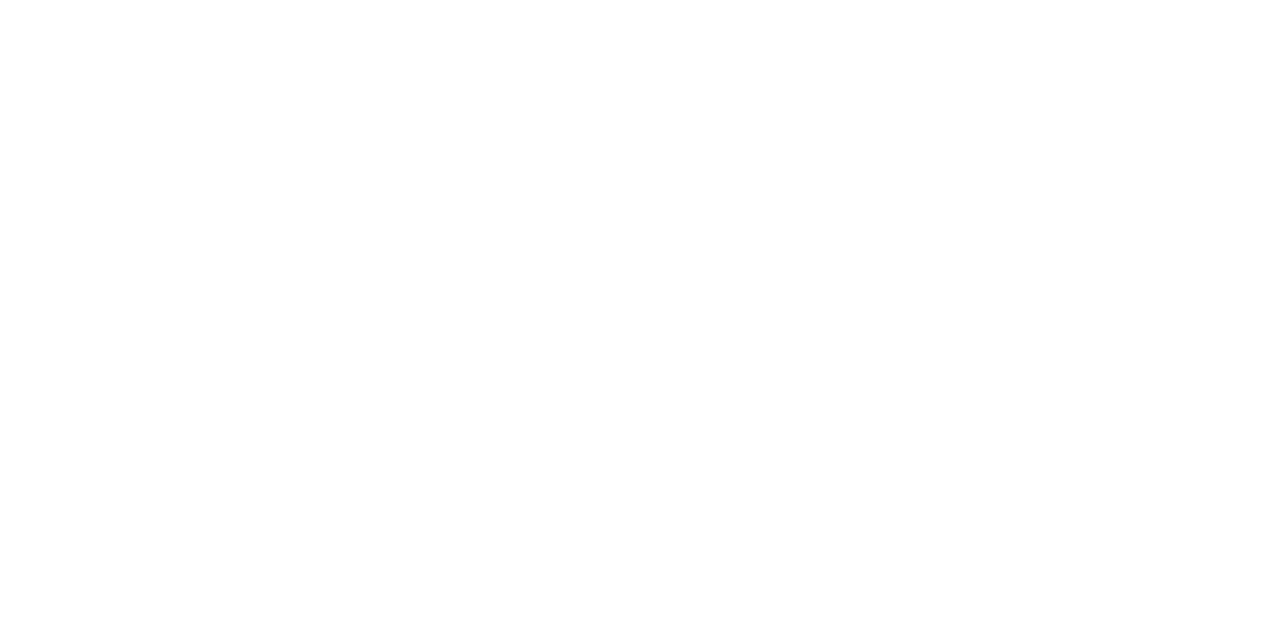
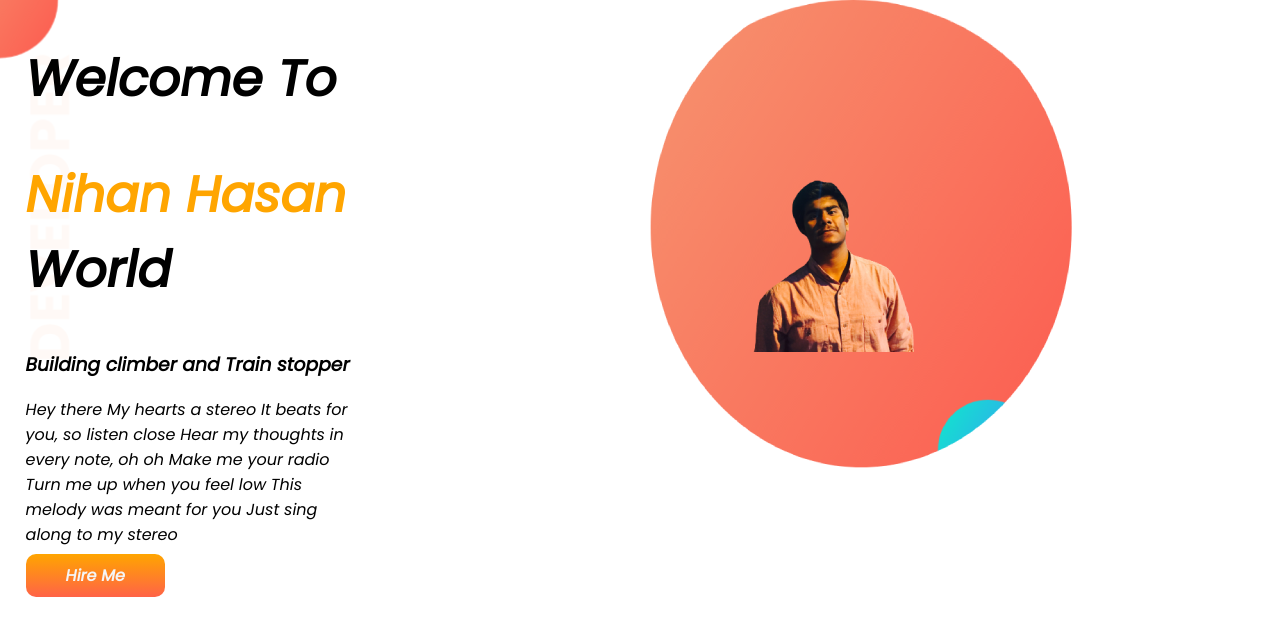
Before and after one commit to Nihanhasan/developer-portfolio, a plain HTML site: page index.html in a window 1280 px wide. Drawn offline with Linux system fonts and the light colour scheme.

Commit message:
top-banner added

```diff
--- a/index.html
+++ b/index.html
@@ -5,9 +5,34 @@
     <meta http-equiv="X-UA-Compatible" content="IE=edge">
     <meta name="viewport" content="width=device-width, initial-scale=1.0">
     <title>Nihan portfolio</title>
+    <link rel="preconnect" href="https://fonts.googleapis.com">
+<link rel="preconnect" href="https://fonts.gstatic.com" crossorigin>
+<link href="https://fonts.googleapis.com/css2?family=Poppins:ital@1&display=swap" rel="stylesheet">
     <link rel="stylesheet" href="style.css">
 </head>
 <body>
+    <section class="top-banner">
+        <div id="half-width" class="padding">
+
+            <h1>Welcome To</h1>
+            <h1><span> Nihan Hasan </span> World</h1>
+            <h3>Building climber and Train stopper</h3>
+            <p>Hey there My hearts a stereo
+                It beats for you, so listen close
+                Hear my thoughts in every note, oh oh
+                Make me your radio
+                Turn me up when you feel low
+                This melody was meant for you
+                Just sing along to my stereo</p>
+                <a class="link-button" target="_blank" rel="noopener noreferrer" href="https://www.linkedin.com/in/nihan-hasan-2a5105180/">Hire Me</a>
+
+            </div>
+                <div class="padding">
+                    <img src="images/New Project.png" alt="">
+                </div>
+    </section>
+
+
 
 </body>
 </html>
--- a/style.css
+++ b/style.css
@@ -0,0 +1,31 @@
+body{
+    font-family: 'Poppins', sans-serif;
+    margin: 0%;
+}
+h1{
+    font-size: 50px;
+}
+span{
+    color: orange;
+}
+section{
+    display: flex;
+}
+#half-width{
+    width: 50%;
+}
+.padding{
+    padding-left: 2%;
+}
+.link-button{
+    text-decoration: none;
+    background-image: linear-gradient(orange, tomato);
+    padding: 10px 40px;
+    color: whitesmoke;
+    font-weight: 700;
+    border-radius: 10px;
+}
+.top-banner{
+    background-image: url(images/top-banner.png);
+    background-repeat: no-repeat;
+}
```
Also changed, not shown: images/IMG_2429-removebg-preview.png (added), images/New Project.png (added), images/dream-bg.png (added), images/exp-bg.png (added), images/jhankar.png (added), images/jhankar2.png (added), images/my-bg.png (added), images/my-bg2.png (added), images/top-banner.png (added), 7 other files.
